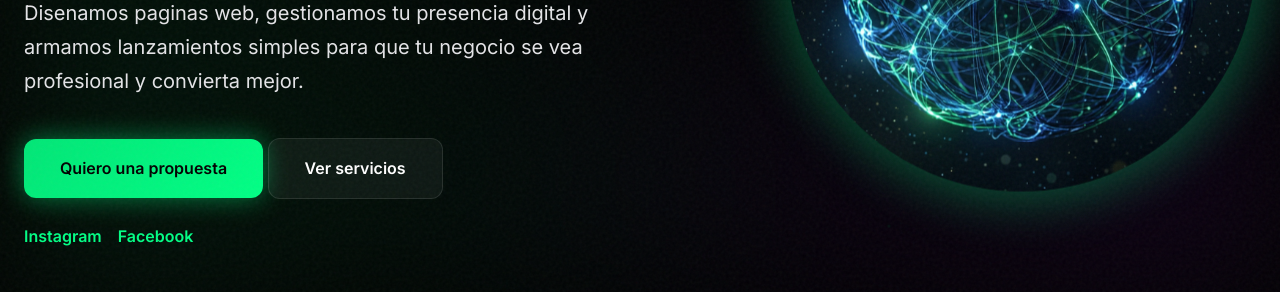
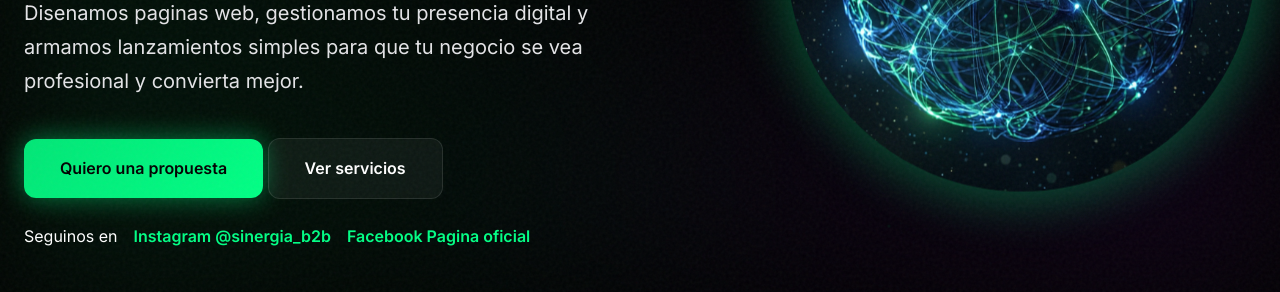
Before and after one commit to sinergiaia01/sinergia-platform, a plain HTML site: page index.html in a window 1280 px wide. Shown: the part 508-800 px from the top of the page. Drawn offline with Linux system fonts and the light colour scheme.

Commit message:
Refine social links aesthetics on landing

```diff
--- a/index.html
+++ b/index.html
@@ -51,8 +51,15 @@
                     <a href="#servicios" class="btn-secondary">Ver servicios</a>
                 </div>
                 <div class="hero-social-links fade-in">
-                    <a href="https://www.instagram.com/sinergia_b2b/" target="_blank" rel="noopener noreferrer">Instagram</a>
-                    <a href="https://www.facebook.com/profile.php?id=61560733873501" target="_blank" rel="noopener noreferrer">Facebook</a>
+                    <span class="social-links-label">Seguinos en</span>
+                    <a href="https://www.instagram.com/sinergia_b2b/" target="_blank" rel="noopener noreferrer" class="social-chip social-chip-instagram">
+                        <span class="social-chip-kicker">Instagram</span>
+                        <span class="social-chip-handle">@sinergia_b2b</span>
+                    </a>
+                    <a href="https://www.facebook.com/profile.php?id=61560733873501" target="_blank" rel="noopener noreferrer" class="social-chip social-chip-facebook">
+                        <span class="social-chip-kicker">Facebook</span>
+                        <span class="social-chip-handle">Pagina oficial</span>
+                    </a>
                 </div>
             </div>
             <div class="hero-visual fade-in">
@@ -202,8 +209,14 @@
                         </div>
                     </div>
                     <div class="contact-social-links">
-                        <a href="https://www.instagram.com/sinergia_b2b/" target="_blank" rel="noopener noreferrer" class="btn-secondary">Seguir en Instagram</a>
-                        <a href="https://www.facebook.com/profile.php?id=61560733873501" target="_blank" rel="noopener noreferrer" class="btn-secondary">Ver Facebook</a>
+                        <a href="https://www.instagram.com/sinergia_b2b/" target="_blank" rel="noopener noreferrer" class="social-panel social-panel-instagram">
+                            <span class="social-panel-title">Instagram</span>
+                            <span class="social-panel-text">Novedades, piezas y presencia visual</span>
+                        </a>
+                        <a href="https://www.facebook.com/profile.php?id=61560733873501" target="_blank" rel="noopener noreferrer" class="social-panel social-panel-facebook">
+                            <span class="social-panel-title">Facebook</span>
+                            <span class="social-panel-text">Informacion, contacto y actividad comercial</span>
+                        </a>
                     </div>
                 </div>
                 <div class="contact-form-container">
@@ -273,8 +286,8 @@
                     <li><a href="mailto:jujuysinergia@gmail.com">jujuysinergia@gmail.com</a></li>
                     <li><a href="tel:+5493884965512">+54 9 388 496 5512</a></li>
                     <li><a href="https://sinergia.sbs">Sitio web</a></li>
-                    <li><a href="https://www.instagram.com/sinergia_b2b/" target="_blank" rel="noopener noreferrer">Instagram</a></li>
-                    <li><a href="https://www.facebook.com/profile.php?id=61560733873501" target="_blank" rel="noopener noreferrer">Facebook</a></li>
+                    <li><a href="https://www.instagram.com/sinergia_b2b/" target="_blank" rel="noopener noreferrer">Instagram de Sinergia</a></li>
+                    <li><a href="https://www.facebook.com/profile.php?id=61560733873501" target="_blank" rel="noopener noreferrer">Facebook de Sinergia</a></li>
                 </ul>
             </div>
         </div>
```
